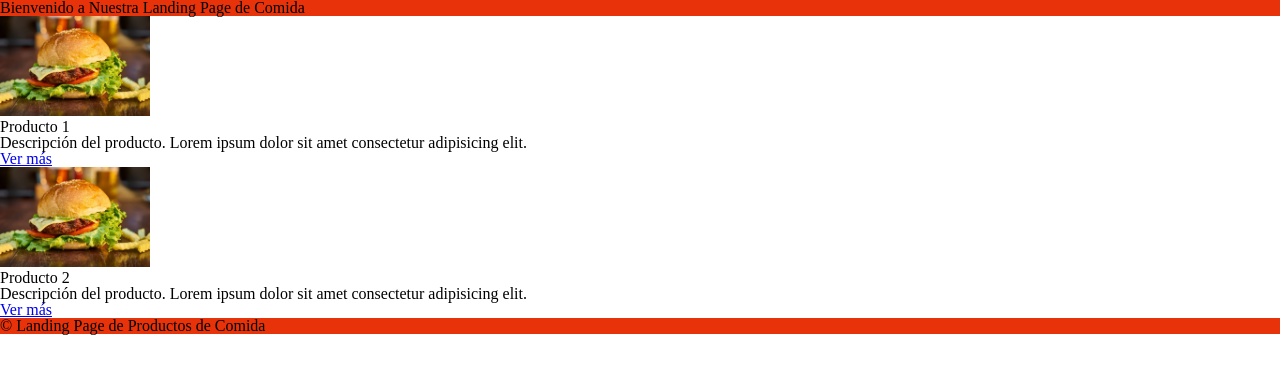
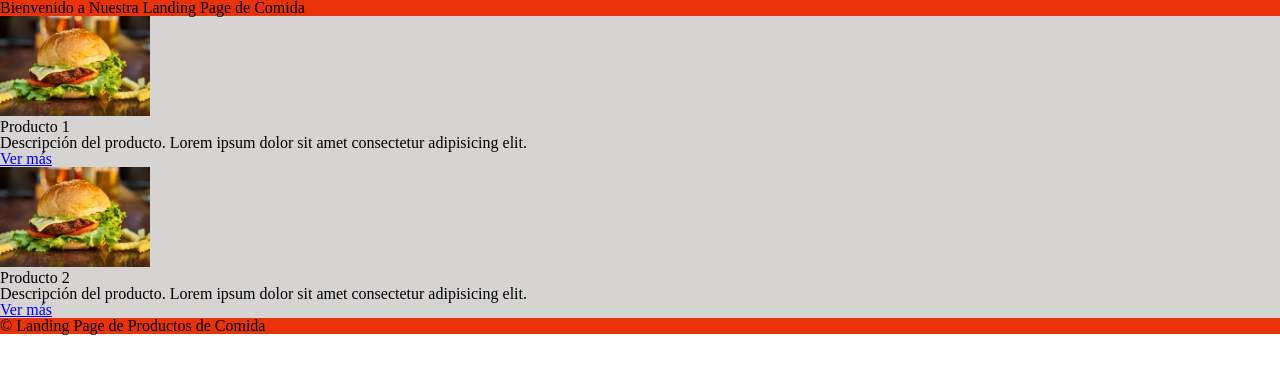
Before and after one commit to LeoGBK/05-ax_Reto-Modelo-de-Caja, a plain HTML site: page index.html in a window 1280 px wide. Drawn offline with nearby package versions, Linux system fonts and the light colour scheme.

Commit message:
Gray background color set

```diff
--- a/styles.css
+++ b/styles.css
@@ -6,7 +6,9 @@
     background-color: white;
 }
 
-
+.gray-block {
+    background-color: rgb(214, 211, 211);
+}
 
 footer {
     background-color: rgb(231, 50, 10);
```
